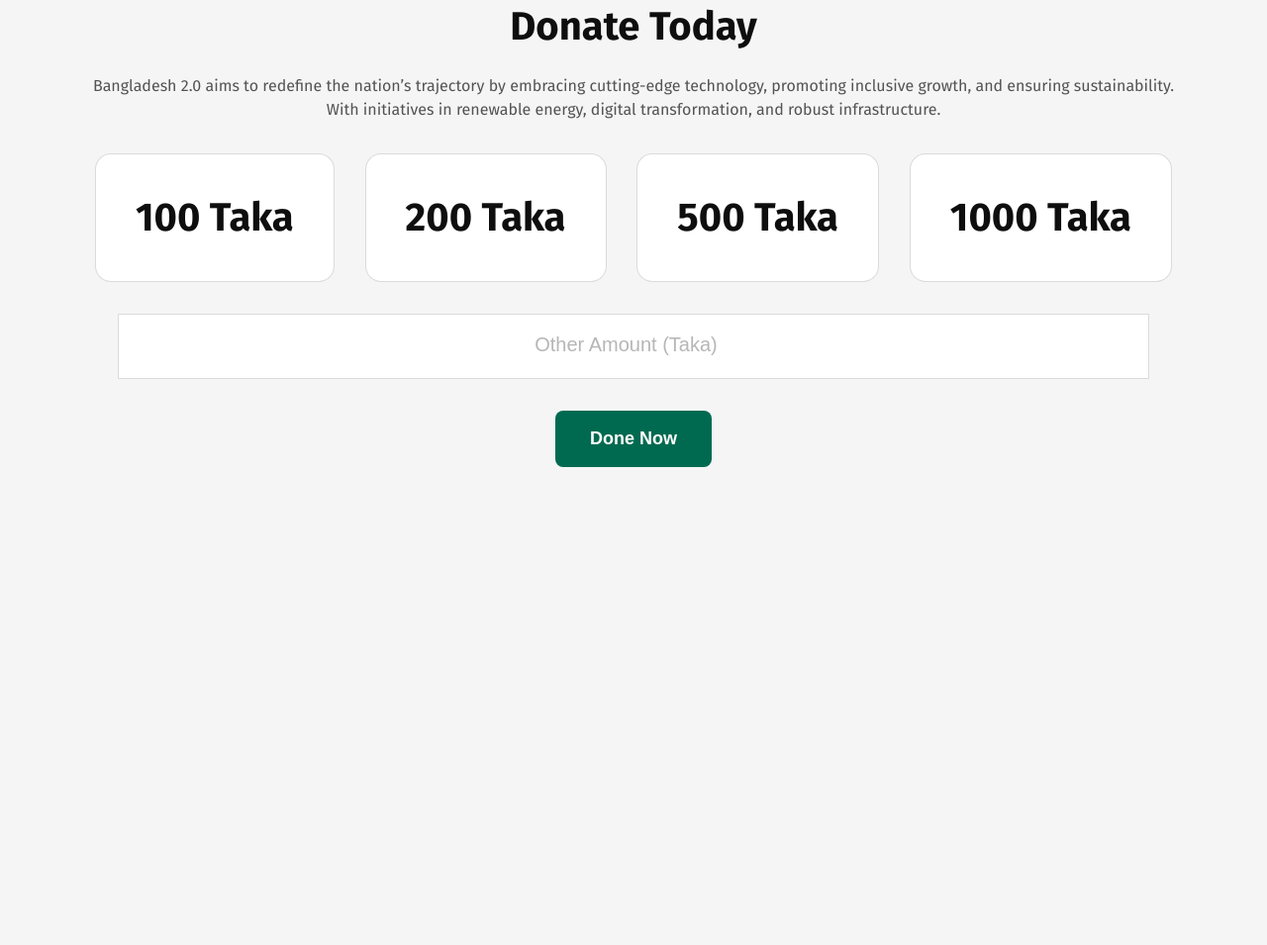
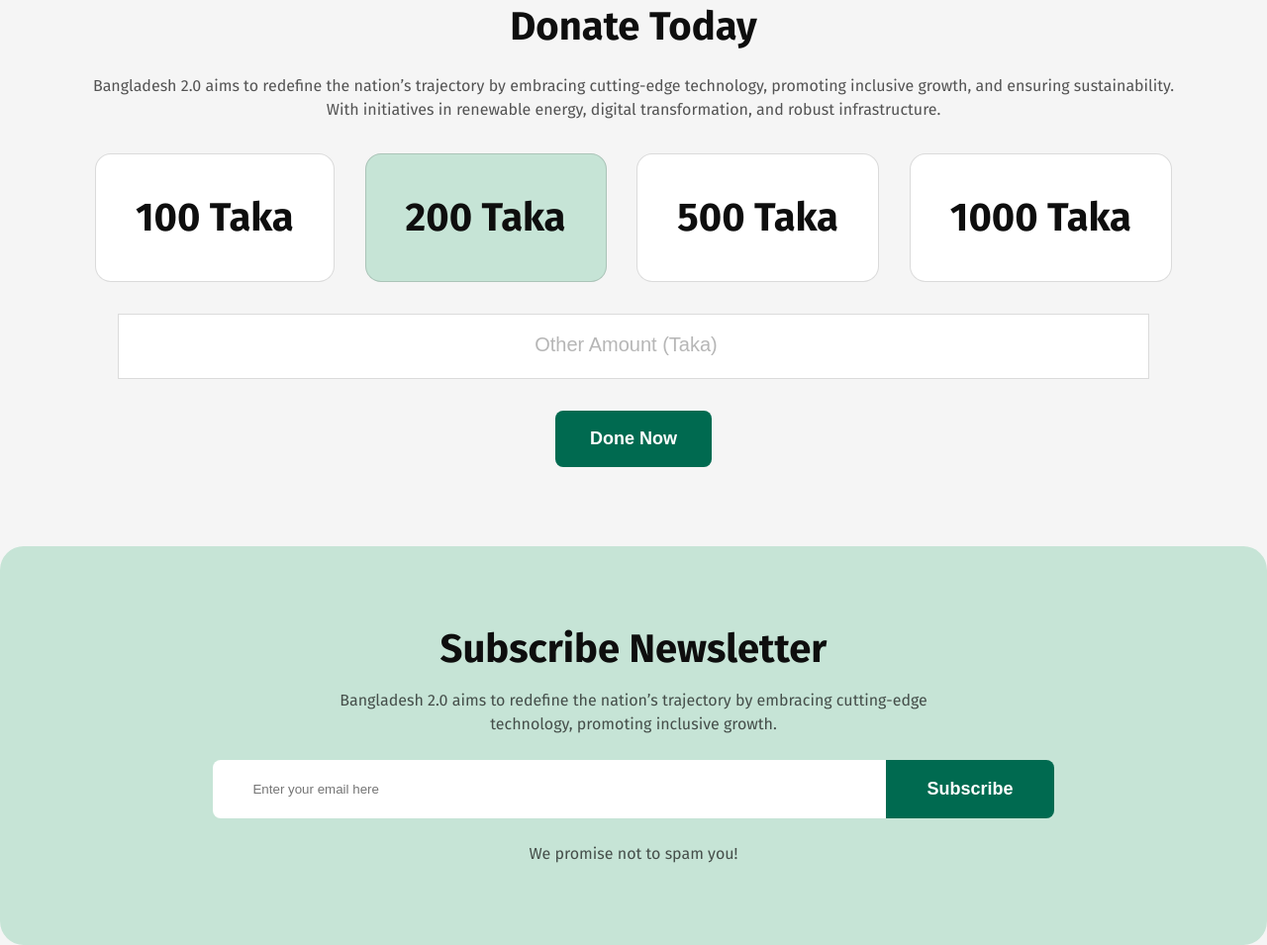
Before and after one commit to mdiffatbari/assignment-1-mdiffatbari, a plain HTML site: page index.html in a window 1280 px wide. Shown: the part 3283-4238 px from the top of the page at 99% size. Before the commit the page ends 3755 px from the top, so only its background shows below. Drawn offline with Linux system fonts and the light colour scheme.

Commit message:
subscribe section done

```diff
--- a/index.html
+++ b/index.html
@@ -74,7 +74,7 @@
                     <h4>Digital Transformation</h4>
                     <p class="des-font">Creating a nationwide digital ecosystem to enhance connectivity and access to
                         services for all citizens.</p>
-                    <a href=""><button class="primary-btn">Learn More</button></a>
+                    <a href=""><button class="primary-btn vi-one-btn">Learn More</button></a>
                 </div>
                 <div class="vision-items vi-two">
                     <img src="assets/card-icon.png" alt="">
@@ -157,7 +157,7 @@
             <p class="des-font text-center dt-main-text">Bangladesh 2.0 aims to redefine the nation’s trajectory by embracing cutting-edge technology, promoting inclusive growth, and ensuring sustainability. With initiatives in renewable energy, digital transformation, and robust infrastructure.</p>
             <div class="donate-today-amount">
                 <h1 class="primary-heading">100 Taka</h1>
-                <h1 class="primary-heading">200 Taka</h1>
+                <h1 class="primary-heading donate-focus">200 Taka</h1>
                 <h1 class="primary-heading">500 Taka</h1>
                 <h1 class="primary-heading">1000 Taka</h1>
             </div>
@@ -165,8 +165,23 @@
             <button class="primary-btn">Done Now</button>
         </section>
 
+        <!-- ==============Subscribe Newsletter Section============== -->
+
+        <section class="Subscribe-Newsletter">
+            <div class="Subscribe-Newsletter-main">
+                <h1 class="primary-heading">Subscribe Newsletter</h1>
+                <p class="des-font sn-description">Bangladesh 2.0 aims to redefine the nation’s trajectory by embracing cutting-edge technology, promoting inclusive growth.</p>
+                <div class="subscribe-input-field">
+                    <input class="sn-email-input" type="email" name="" id="" placeholder="Enter your email here">
+                <input class="primary-btn sn-email-btn" type="button" value="Subscribe">
+                </div>
+                <p class="des-font sn-des-last">We promise not to spam you!</p>
+            </div>
+        </section>
     </main>
-    <footer></footer>
+    <footer>
+
+    </footer>
 </body>
 
 </html>
--- a/style.css
+++ b/style.css
@@ -56,7 +56,6 @@ body{
     color: #006A50;
     background-color: white;
     cursor: pointer;
-    box-sizing: border-box;
 }
 
 
@@ -98,9 +97,6 @@ header nav input{
     font-size: 40px;
     margin-top: 16px;
     margin-bottom: 24px;
-}
-.hero-section input{
-
 }
 .hero-section .left-content{
     padding: 0 56px;
@@ -252,6 +248,9 @@ header nav input{
     padding: 40px;
     border: 1px solid rgba(14, 14, 14, 0.15);
 }
+.donate-today-amount h1:hover{
+    background-color: rgba(198, 228, 214, 1);
+}
 .donate-today-amount{
     width: 85%;
     margin: 0 auto;
@@ -274,3 +273,43 @@ header nav input{
     margin-top: 32px;
 
 }
+.donate-today-amount .donate-focus{
+    background-color: rgba(198, 228, 214, 1);
+}
+
+/* ==============Subscribe Newsletter Section============== */
+
+.Subscribe-Newsletter{
+    margin-top: 80px;
+    background-color: rgba(198, 228, 214, 1);
+    border-radius: 24px;
+    padding: 80px 100px;
+}
+.Subscribe-Newsletter-main{
+    text-align: center;
+}
+.Subscribe-Newsletter-main h1{
+    margin-bottom: 16px;
+}
+.Subscribe-Newsletter-main .sn-description{
+    margin: 0 auto;
+    margin-bottom: 24px;
+    width: 60%;
+}
+.Subscribe-Newsletter-main .sn-des-last{
+    margin-top: 24px;
+}
+.subscribe-input-field{
+    display: flex;
+    justify-content: center;
+}
+.sn-email-input{
+    padding: 18px 40px;
+    width: 600px;
+    border: none;
+    border-radius: 8px 0px 0px 8px;
+}
+.sn-email-btn{
+    padding: 18px 40px;
+    border-radius: 0px 8px 8px 0;
+}
```
